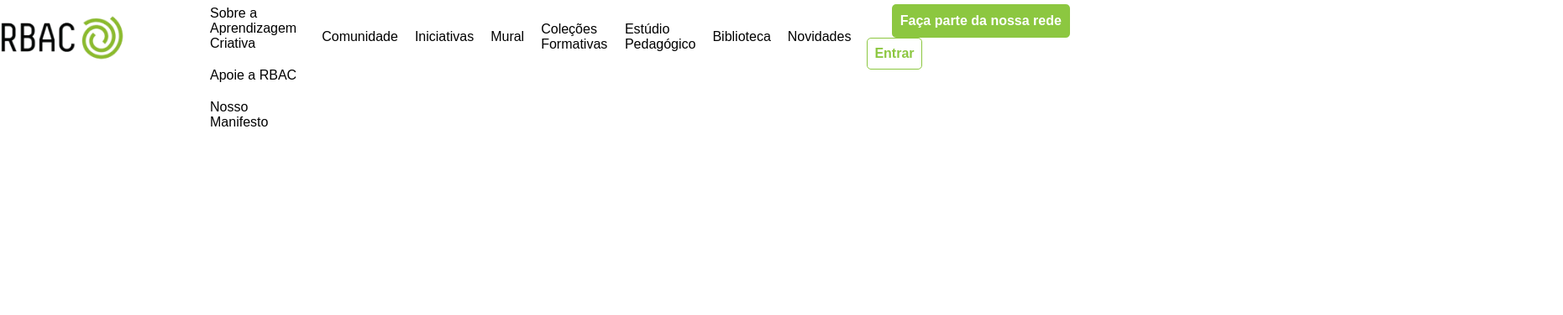
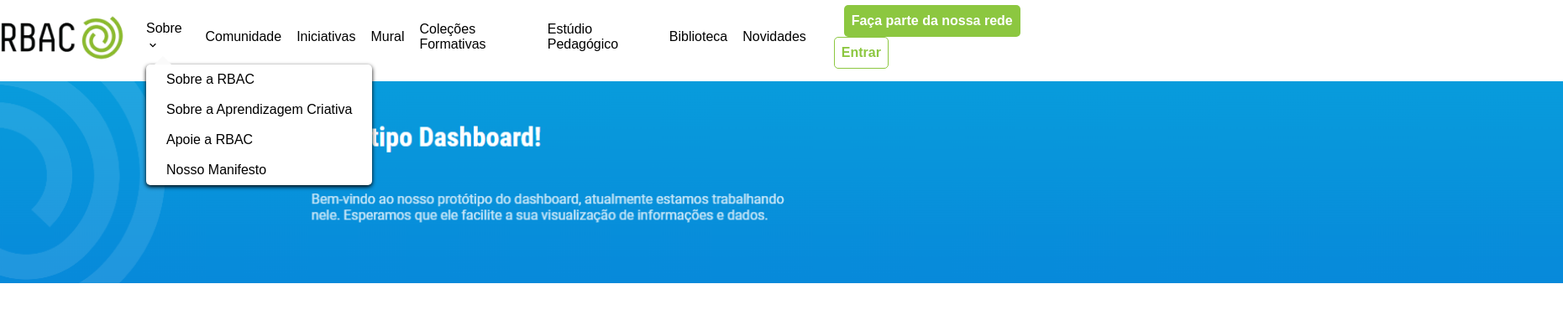
Before and after one commit to dashboard-rbac/dashboard, a plain HTML site: page index.html in a window 1280 px wide. Both pictures are taken after a click on the item "Sobre". Shown: the whole page at 84% size, 1861 px wide, since content can reach past the window. Drawn offline with Linux system fonts and the light colour scheme.

Commit message:
new-header

```diff
--- a/index.html
+++ b/index.html
@@ -13,12 +13,13 @@
     <header>
       <div class="header-content">
           <div class="logo">
-              <img src="logo.png" alt="Logo" width="150">
+            <img src="logo.png" alt="Logo" width="150">
+
           </div>
           <div class="menu">
               <nav>
                   <ul>
-                      <li onclick="toggleSubMenu()">Sobre
+                      <li onclick="toggleSubMenu()">Sobre<svg xmlns="http://www.w3.org/2000/svg" width="16" height="16"  viewBox="0 0 24 16" style="fill: rgba(0, 0, 0, 1);"><path d="M16.293 9.293 12 13.586 7.707 9.293l-1.414 1.414L12 16.414l5.707-5.707z"></path></svg>
                           <ul class="submenu" id="submenu">
                               <li>Sobre a RBAC</li>
                               <li>Sobre a Aprendizagem Criativa</li>
@@ -42,6 +43,9 @@
           </div>
       </div>
   </header>
+  <section>
+    <img src="Section Title.png" alt="dashboard">
+  </section>
   <script>
     function toggleSubMenu() {
         var submenu = document.getElementById("submenu");
--- a/styles.css
+++ b/styles.css
@@ -10,7 +10,7 @@ header {
     justify-content: center;
     align-items: center;
     color: #000000;
-    background-color: #ffffff;
+    background-color:  rgb(255, 255, 255);
 }
 
 .header-content {
@@ -31,18 +31,40 @@ nav ul {
     list-style-type: none;
     display: flex;
     align-items: center;
+    padding-left: 15px;
+    padding-right: 15px;
 }
 
 nav ul li {
-    padding: 10px 10px;
+    padding: 9px 9px;
+    font-size: 16px;
 }
 
 .submenu {
     display: none;
+    position: absolute;
+
+    background-color: #fff;
+    margin-top: 14px;
+    border-radius: 5px;
+    box-shadow: 0 2px 5px rgba(0, 0, 0, 1);
+
+
 }
 
 .show {
     display: block;
+}
+
+.submenu::before {
+    content: '';
+    position: absolute;
+    top: -20px;
+    left: 10px;
+    border-width: 10px;
+    border-style: solid;
+    border-color: transparent transparent rgba(250, 250, 250, 1) transparent;
+
 }
 
 .button-us{
@@ -50,13 +72,13 @@ nav ul li {
     border: none;
     color: white;
     border-radius: 5px;
-    padding: 11px 10px;
+    padding: 10px 9px;
     text-align: center;
     text-decoration: none;
     display: inline-block;
-    font-size: 16px;
+    font-size: 1rem;
+    margin-left: 1.3rem;
     font-weight: 700;
-    margin-left: 2.4rem;
     cursor: pointer;
 }
 
```
Also changed, not shown: Section Title.png (added).
